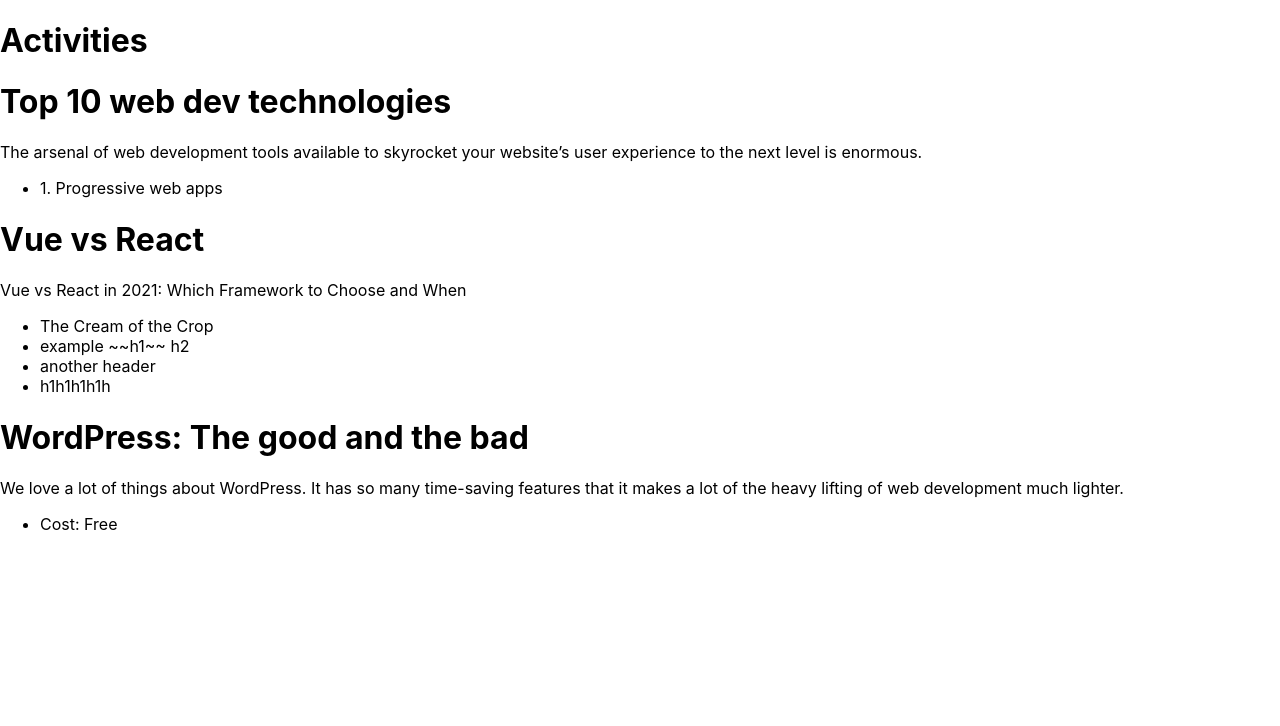
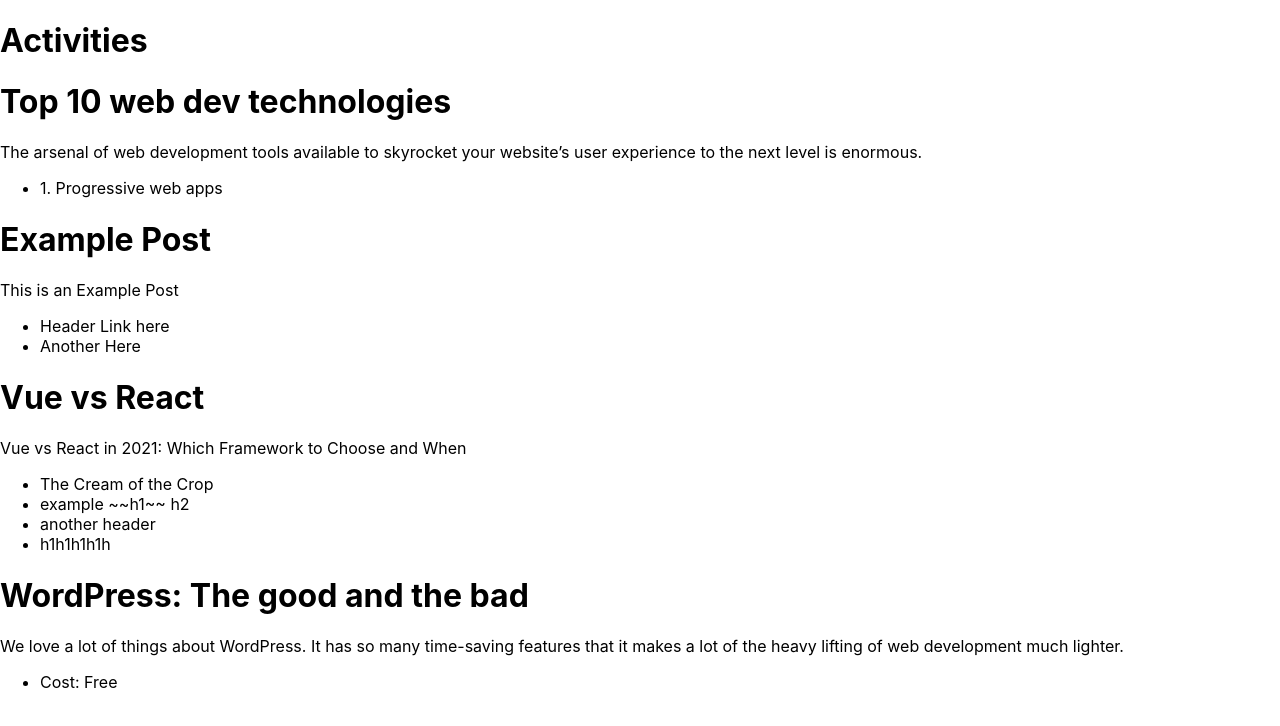
Before and after one commit to chocomilku/EmpTechQ2Portfolio, a Next.js app: page /activities in a window 1280 px wide. Shown: the top 726 px of the page. Built offline with nearby package versions, Linux system fonts and the light colour scheme.

Commit message:
implemented id links

```diff
--- /dev/null
+++ b/components/ListHeader.tsx
@@ -0,0 +1,14 @@
+import slugger from "github-slugger";
+import Link from "next/link";
+import { headerList } from "../utils/exports";
+
+export const ListHeader = ({ item, page }: headerList) => {
+	const id = slugger.slug(item);
+	return (
+		<li>
+			<Link href={`/activities/${page}#${id}`}>
+				<a>{item}</a>
+			</Link>
+		</li>
+	);
+};
--- a/components/PostCard.tsx
+++ b/components/PostCard.tsx
@@ -1,5 +1,6 @@
 import { propRec } from "../utils/exports";
 import Link from "next/link";
+import { ListHeader } from "./ListHeader";
 
 export const PostCard = ({ metadata }: propRec) => {
 	return (
@@ -12,7 +13,7 @@ export const PostCard = ({ metadata }: propRec) => {
 			<p>{metadata.description}</p>
 			<ul>
 				{metadata.headers.map((item, i) => {
-					return <li key={i}>{item}</li>;
+					return <ListHeader item={item} page={metadata.slug} key={i} />;
 				})}
 			</ul>
 		</div>
--- a/package.json
+++ b/package.json
@@ -17,6 +17,7 @@
 		"rehype-slug": "^5.0.1"
 	},
 	"devDependencies": {
+		"@types/github-slugger": "^1.3.0",
 		"@types/node": "17.0.14",
 		"@types/react": "17.0.39",
 		"eslint": "8.8.0",
--- /dev/null
+++ b/posts/example-post.mdx
@@ -0,0 +1,21 @@
+---
+slug: example-post
+title: Example Post
+description: This is an Example Post
+date: 01 January 2021
+headers:
+    - Header Link here
+    - Another Here
+---
+
+## Header Link Here
+
+Lorem ipsum dolor sit amet, consectetur adipiscing elit. Mauris vestibulum elementum neque, nec porttitor nisl malesuada eu. Curabitur consectetur facilisis ex, at commodo est finibus non. Quisque at ante pretium, ornare massa id, aliquam enim. Quisque aliquet blandit tortor vel convallis. Donec tempus dapibus ante a efficitur. Suspendisse aliquam condimentum ante, vitae blandit leo dictum eu. Phasellus interdum, nisi vitae accumsan eleifend, felis nibh rhoncus mauris, sit amet lacinia nisl orci vel velit. Interdum et malesuada fames ac ante ipsum primis in faucibus. Praesent vel pulvinar nibh, ut ornare quam. Nam elementum enim at mi rhoncus, vel pretium risus vehicula. Etiam luctus augue eget semper pellentesque. Nulla facilisi. Morbi et augue libero. Vestibulum mollis turpis a velit finibus, vel ultricies elit maximus. Nunc interdum mi eget felis vehicula suscipit.
+
+In risus risus, malesuada sed dictum vitae, lobortis ut sapien. Nam viverra placerat tincidunt. Integer mollis est purus, ut sagittis mauris egestas a. Cras tincidunt lobortis dolor, imperdiet ultrices nulla egestas et. Ut a dui eu quam bibendum malesuada sed ut libero. Aliquam sapien mauris, sollicitudin ut ultricies a, efficitur sed enim. Aenean lacinia quam in feugiat consectetur.
+
+Donec vestibulum nulla non eleifend pretium. Donec quis odio ipsum. Etiam laoreet turpis non ipsum tempor venenatis. Suspendisse quis volutpat quam. Aenean ligula massa, blandit et justo sit amet, porttitor malesuada nunc. Phasellus non augue a augue iaculis dignissim vel vel est. Nunc sollicitudin nisl non ex iaculis, at accumsan nunc porttitor. Vivamus dignissim auctor lacinia. Suspendisse efficitur ullamcorper gravida. Suspendisse convallis cursus tellus at dapibus. Mauris ut efficitur est. Phasellus eu dignissim ipsum, eu vulputate leo. Fusce rutrum fermentum turpis, at posuere magna ullamcorper vel.
+
+## Another Here
+
+Sed finibus mi libero, at viverra lectus convallis at. Pellentesque lorem sem, luctus eget sapien ullamcorper, tempor aliquet nunc. Pellentesque a dapibus tortor. Nulla laoreet risus ac consectetur porta. Aenean ornare vestibulum neque, quis pulvinar ante sagittis sed. Aliquam ut viverra sem, et ornare dolor. Sed elementum orci vitae elit hendrerit, ut eleifend nisl lobortis. Nulla finibus nibh ligula, non blandit massa lobortis eget. Cras non sem nec diam feugiat aliquet. Class aptent taciti sociosqu ad litora torquent per conubia nostra, per inceptos himenaeos. Sed congue augue hendrerit libero facilisis volutpat.
```
Also changed, not shown: pages/activities/[page].tsx (+23 -6 lines), utils/exports.ts (+11 -2 lines), 1 other file (tests, documents, lock files or other folders).
